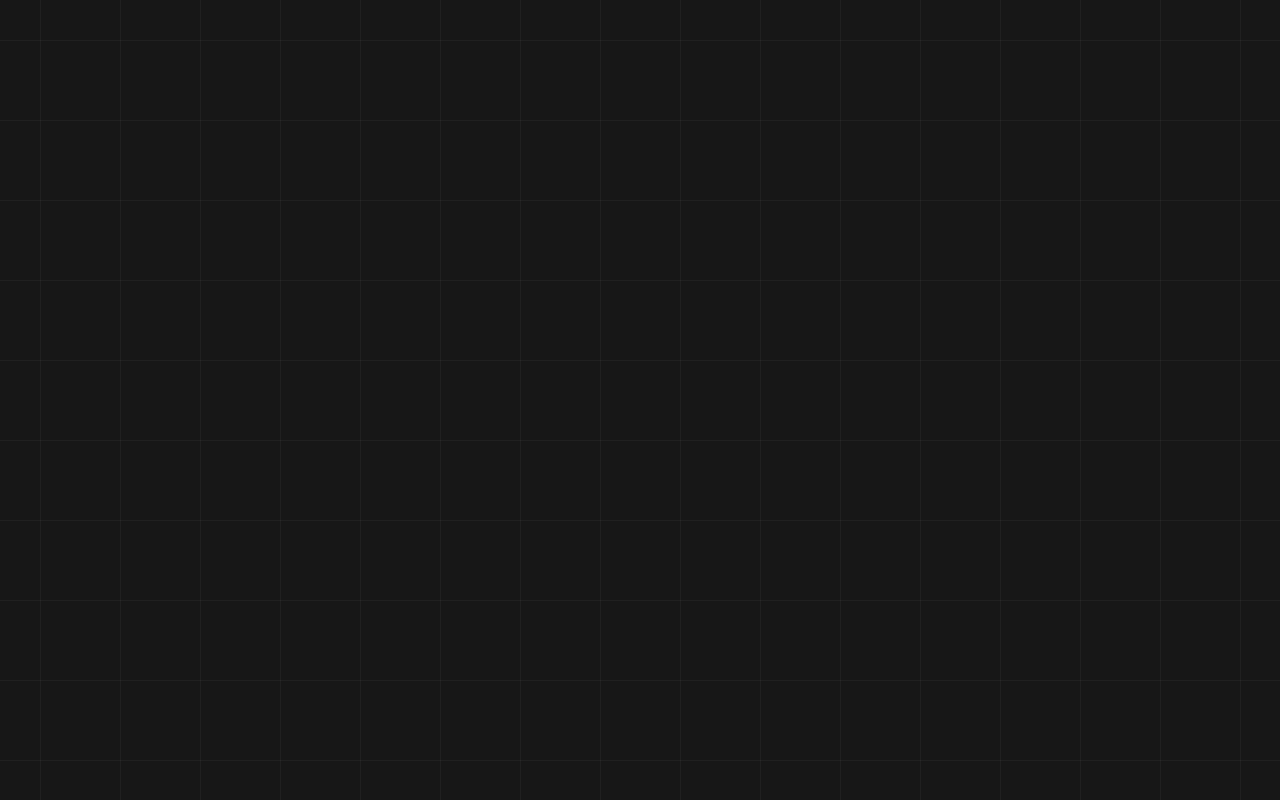
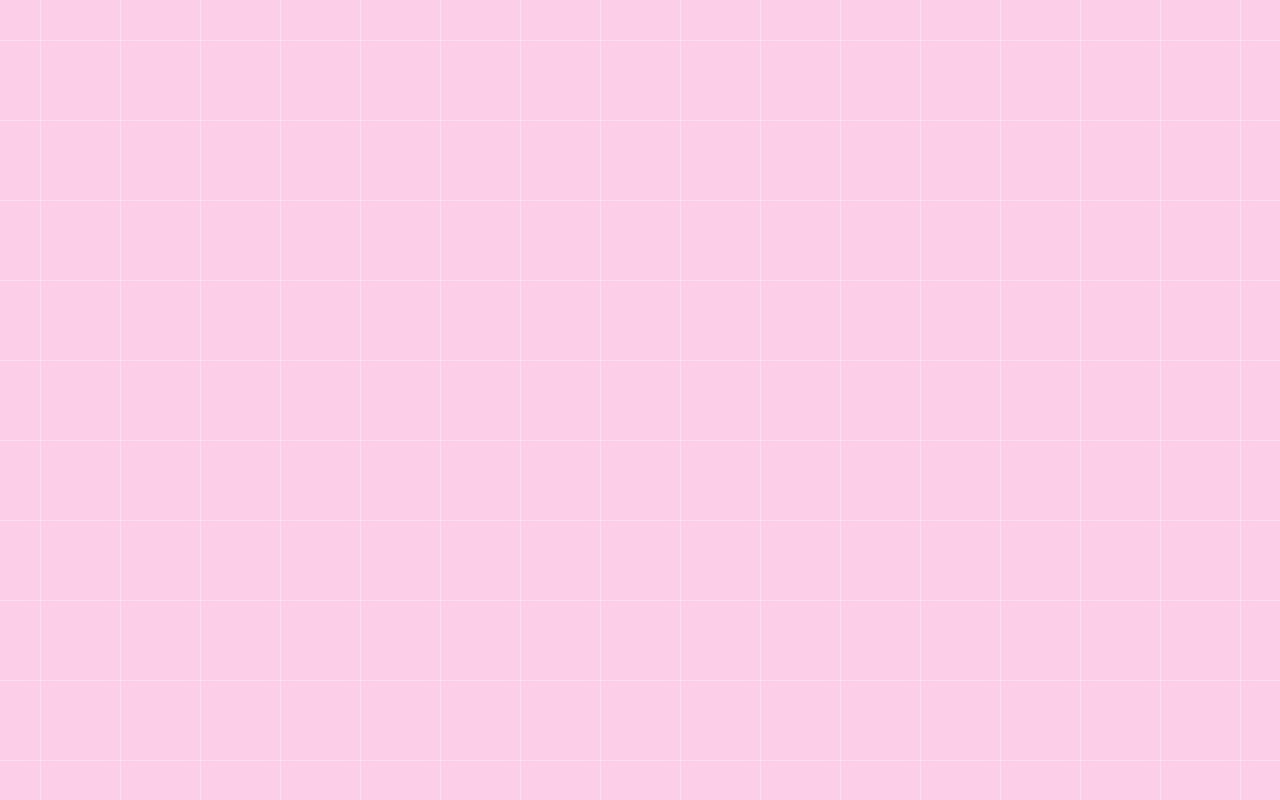
Before and after one commit to AranchaiMoonkum/weroniczka-linktree, a Next.js app: page / in a window 1280 px wide. Built offline with nearby package versions, Linux system fonts and the light colour scheme.

Commit message:
recolored background and border opacity

```diff
--- a/src/app/globals.css
+++ b/src/app/globals.css
@@ -27,7 +27,7 @@ body {
 
 body [data-pattern="grid"] {
     --rgb: 255 255 255;
-    --opacity: .04;
+    --opacity: .3;
     --size: 5rem 5rem;
     background-image: linear-gradient(to right, rgb(var(--rgb)/var(--opacity))1px, transparent 1px), linear-gradient(to bottom, rgb(var(--rgb)/var(--opacity))1px, transparent 1px);
     background-size: var(--size);
--- a/src/app/layout.tsx
+++ b/src/app/layout.tsx
@@ -27,7 +27,7 @@ export default function RootLayout({
             <body
                 className={`${geistSans.variable} ${geistMono.variable} antialiased`}
             >
-                <div className="w-full min-h-dvh bg-neutral-900" data-pattern="grid">
+                <div className="w-full min-h-dvh bg-pink-200" data-pattern="grid">
                     {children}
                 </div>
             </body>
```
